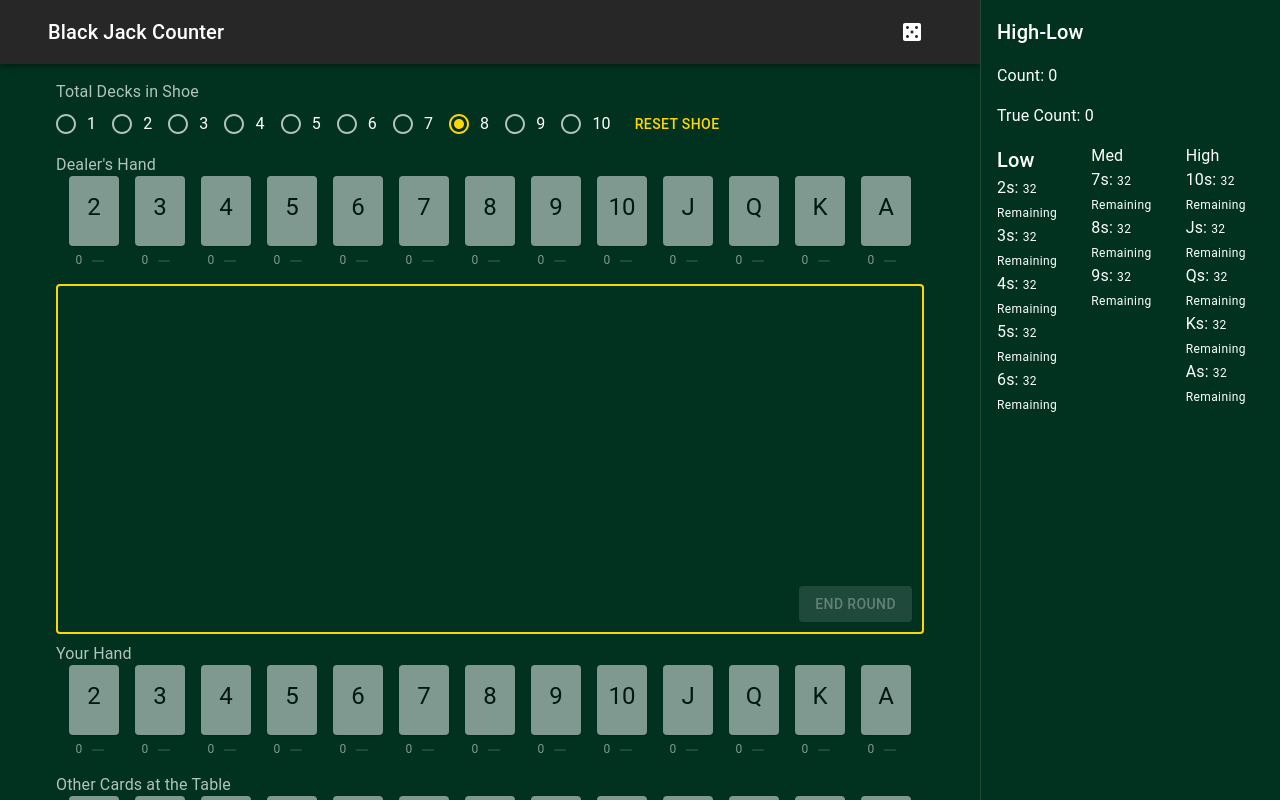
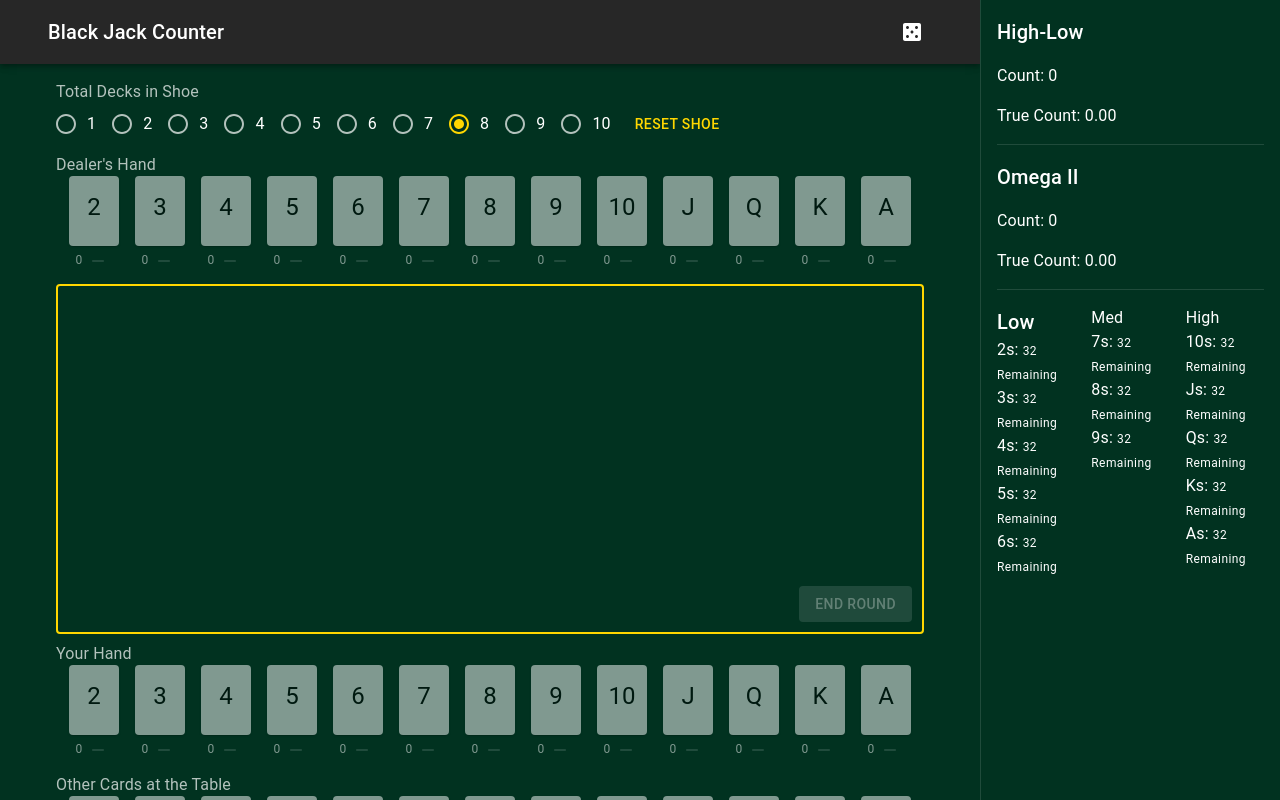
Before and after one commit to RealAdamSinger/free-card-counter, a Next.js app: page / in a window 1280 px wide. Built offline with nearby package versions, Linux system fonts and the light colour scheme.

Commit message:
fixes count

```diff
--- a/src/app/math.ts
+++ b/src/app/math.ts
@@ -247,7 +247,7 @@ function getExpectedValueIfHitting({
   playerHandValue,
   hitSoft17 = false,
   depth = 0, // Track recursion depth
-  MAX_DEPTH = 6 // Maximum allowed recursion depth
+  MAX_DEPTH = 3 // Maximum allowed recursion depth
 }: GetPlayerOutcomesingProps & { playerHandValue: number, depth?: number, MAX_DEPTH?: number }): number {
   const totalCardsInDrawPile = Object.values(numCardsInDrawPile).reduce((sum, count) => sum + count, 0);
 
--- a/src/app/page.tsx
+++ b/src/app/page.tsx
@@ -1,6 +1,6 @@
 "use client";
 
-import { useMemo, useState } from "react";
+import { useMemo, useRef, useState } from "react";
 import { ContentDrawerLayout } from "@/components/content-drawer/content-drawer";
 import { FlexContainer, FlexItem } from "@/components/flex-content/flex-content";
 import { getChanceOfOutcomes, getHandValue } from "./math";
@@ -19,6 +19,7 @@ import {
   CardActionArea,
   CardContent,
   Container,
+  Divider,
   FormControl,
   FormControlLabel,
   FormLabel,
@@ -93,10 +94,13 @@ export default function Home() {
     num9s: 0, num10s: 0, numJs: 0, numQs: 0, numKs: 0, numAs: 0
   }), [usedCards]);
 
-  const { num2s, num3s, num4s, num5s, num6s, num10s, numJs, numQs, numKs, numAs } = numCardsInDrawPile;
-
   const hiLowCount = numCardsUsed.num2s + numCardsUsed.num3s + numCardsUsed.num4s + numCardsUsed.num5s + numCardsUsed.num6s
     - numCardsUsed.num10s - numCardsUsed.numJs - numCardsUsed.numQs - numCardsUsed.numKs - numCardsUsed.numAs;
+
+  const Omega2Count = numCardsUsed.num2s + numCardsUsed.num3s * numCardsUsed.num7s
+    + 2 * (numCardsUsed.num4s + numCardsUsed.num5s + numCardsUsed.num6s)
+    - numCardsUsed.num9s
+    - 2 * (numCardsUsed.num10s + numCardsUsed.numJs + numCardsUsed.numQs + numCardsUsed.numKs + numCardsUsed.numAs);
 
   const dealerValue = getHandValue(dealerHand);
   const playerHandValue = getHandValue(playerHand);
@@ -106,12 +110,18 @@ export default function Home() {
   const isBelowMd = useMediaQuery((theme) => theme.breakpoints.down("md"));
   const isBelowXl = useMediaQuery((theme) => theme.breakpoints.down("xl"));
 
+  const cachedOutcomes = useRef<ReturnType<typeof getChanceOfOutcomes>>({} as any);
+
   const outcomeChance = useMemo(() => {
-    return getChanceOfOutcomes({
-      dealerHand,
-      playerHand,
-      numCardsInDrawPile,
-    });
+    if (dealerHand.length <= 1) {
+      cachedOutcomes.current = getChanceOfOutcomes({
+        dealerHand,
+        playerHand,
+        numCardsInDrawPile,
+      });
+    }
+
+    return cachedOutcomes.current;
   }, [dealerHand, playerHand, numCardsInDrawPile]);
 
   const appBarJsx = (
@@ -136,6 +146,41 @@ export default function Home() {
     </AppBar>
   )
 
+  const trueCount = hiLowCount / totalDecks;
+  const trueCountText = useMemo(() => {
+    if (trueCount >= 2) {
+      return `+${trueCount.toFixed(2)} 🔥🔥`;
+    } else if (trueCount > 1) {
+      return `+${trueCount.toFixed(2)} 🔥`;
+    } else if (trueCount > .5) {
+      return `+${trueCount.toFixed(2)} 👍🏻`;
+    } else if (trueCount <= -2) {
+      return `${trueCount.toFixed(2)} 💩💩`;
+    } else if (trueCount < -1) {
+      return `${trueCount.toFixed(2)} 💩`;
+    } else if (trueCount < -.5) {
+      return `${trueCount.toFixed(2)} 👎🏻`;
+    }
+    return trueCount.toFixed(2);
+  }, [trueCount]);
+
+  const Omega2CountText = useMemo(() => {
+    if (Omega2Count >= 2) {
+      return `+${Omega2Count.toFixed(2)} 🔥🔥`;
+    } else if (Omega2Count > 1) {
+      return `+${Omega2Count.toFixed(2)} 🔥`;
+    } else if (Omega2Count > .5) {
+      return `+${Omega2Count.toFixed(2)} 👍🏻`;
+    } else if (Omega2Count <= -2) {
+      return `${Omega2Count.toFixed(2)} 💩💩`;
+    } else if (Omega2Count < -1) {
+      return `${Omega2Count.toFixed(2)} 💩`;
+    } else if (Omega2Count < -.5) {
+      return `${Omega2Count.toFixed(2)} 👎🏻`;
+    }
+    return Omega2Count.toFixed(2);
+  }, [Omega2Count]);
+
   const drawerJsx = (
     <Grid2 container size={{ xs: 12 }} spacing={2} p={2}>
       <Grid2 size={{ xs: 12 }}>
@@ -147,8 +192,21 @@ export default function Home() {
         Count: {hiLowCount}
       </Grid2>
       <Grid2 size={{ xs: 12 }}>
-        True Count: {hiLowCount / totalDecks}
+        True Count: {trueCountText}
       </Grid2>
+      <Divider sx={{ width: "100%" }} />
+      <Grid2 size={{ xs: 12 }}>
+        <Typography variant="h6" component="div">
+          Omega II
+        </Typography>
+      </Grid2>
+      <Grid2 size={{ xs: 12 }}>
+        Count: {Omega2Count}
+      </Grid2>
+      <Grid2 size={{ xs: 12 }}>
+        True Count: {Omega2CountText}
+      </Grid2>
+      <Divider sx={{ width: "100%" }} />
       <Grid2 container size={{ xs: 12 }}>
         <Grid2 size={{ xs: 4 }}>
           <Typography variant="h6" component="div">
```
